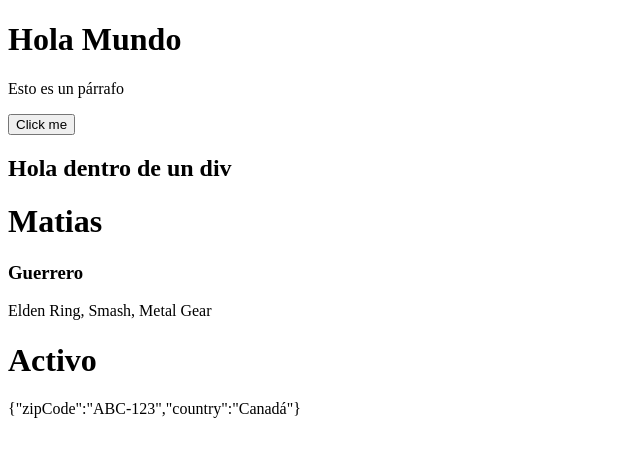
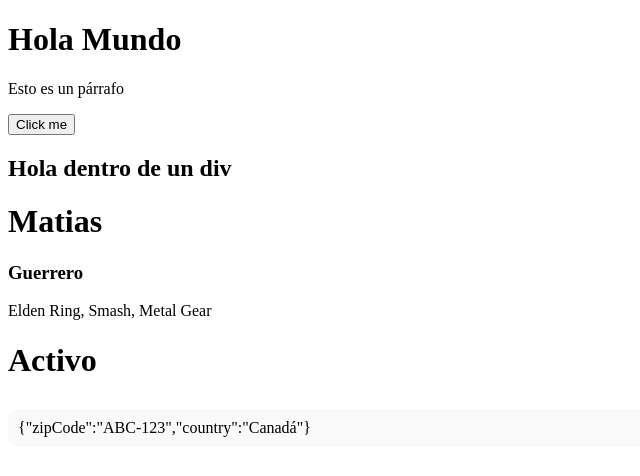
Before and after one commit to Mafius19/react-bootcamp, a React (Vite) app in the folder 02-first-steps/: page / in a window 1280 px wide. Shown: the top 476 px of the page, without its empty margins (0-640 px from the left). Built offline with nearby package versions, Linux system fonts and the light colour scheme.

Commit message:
Seccion 4 - Colocar estilos CSS

```diff
--- a/02-first-steps/src/MyAwesomeApp.tsx
+++ b/02-first-steps/src/MyAwesomeApp.tsx
@@ -1,3 +1,5 @@
+import type { CSSProperties } from "react";
+
 const firstName = 'Matias';
 const lastName = 'Guerrero'
 
@@ -9,8 +11,14 @@ const addres= {
   country: 'Canadá'
 }
 
+const myStyles :CSSProperties = {
+  backgroundColor: '#fafafa',
+  borderRadius: 10,
+  padding: 10,
+  marginTop: 30
+}
+
 export const MyAwesomeApp = () => {
-
 
   return (
     <>
@@ -20,7 +28,7 @@ export const MyAwesomeApp = () => {
       <p>{favoriteGames.join(', ')}</p>
       <h1>{isActive ? 'Activo' : 'No activo'} </h1>
 
-      <p>{JSON.stringify(addres)}</p>
+      <p style={myStyles}>{JSON.stringify(addres)}</p>
     </>
   )
 }
```
